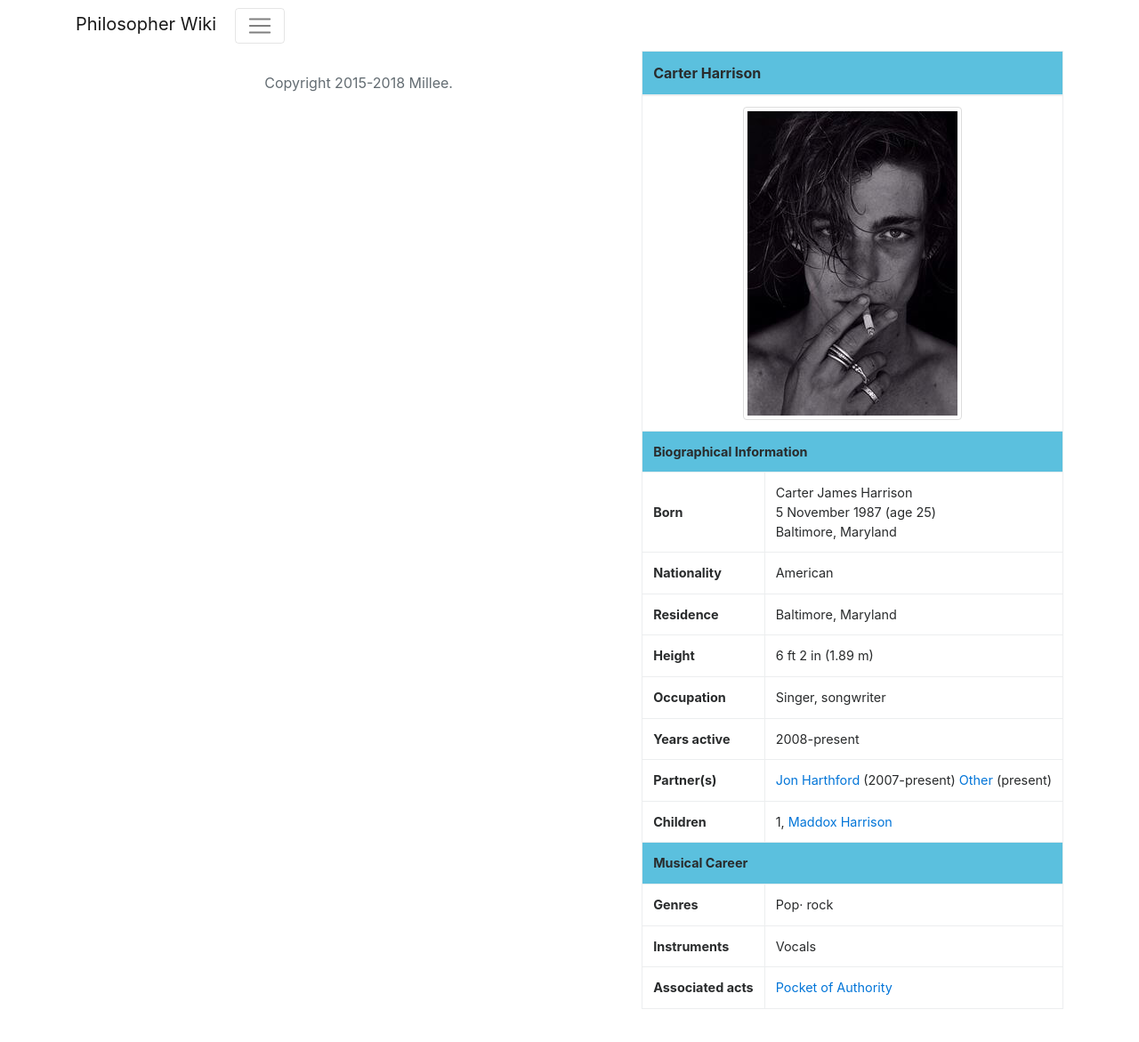
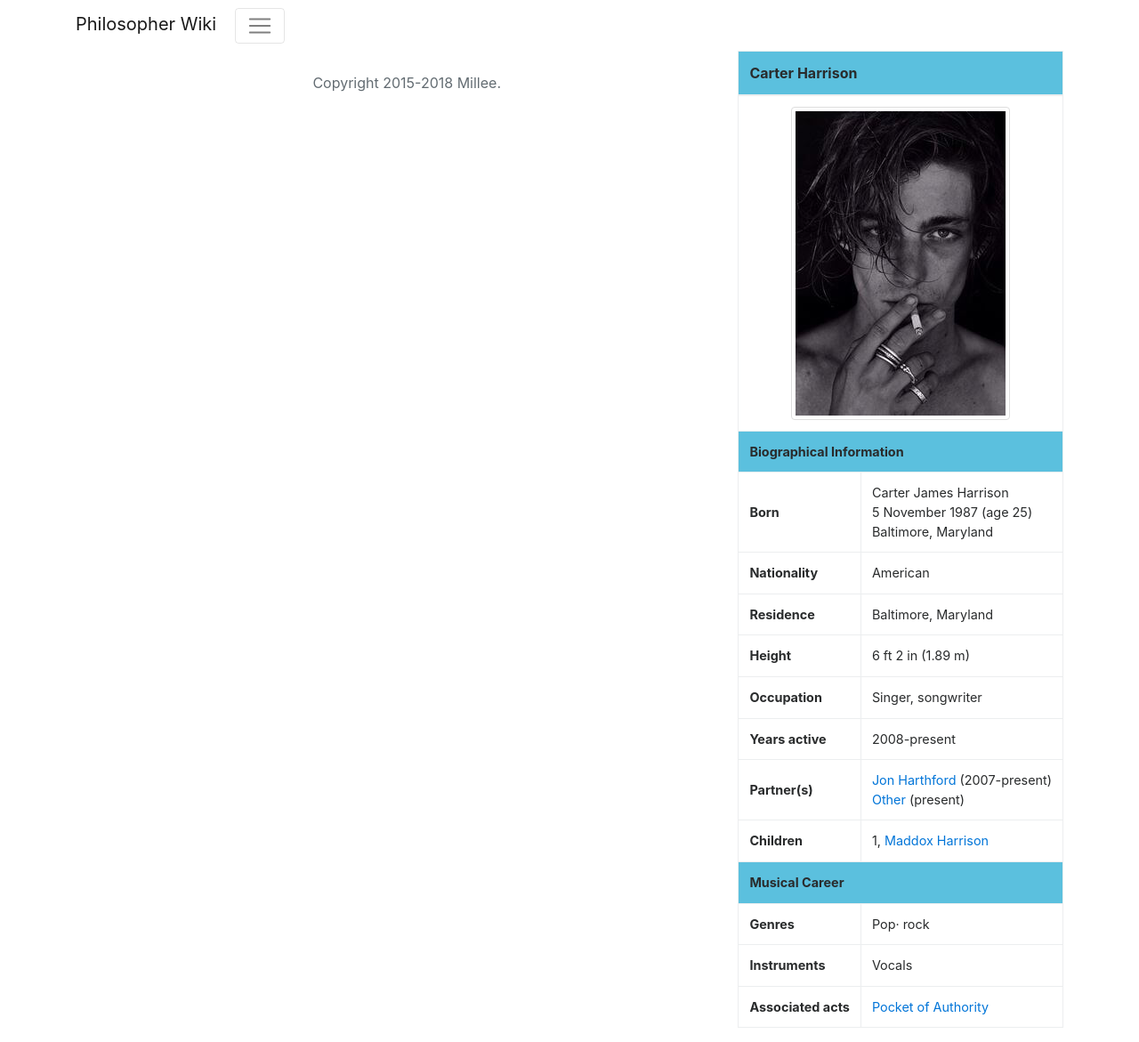
Before and after one commit to reallymillee/Philosopher, a Jekyll site: the page built from carter-test.html, in a window 1280 px wide. Shown: the whole page at 89% size. Built offline with Jekyll 4.4.1, drawn with Linux system fonts in a browser that asks for light colours; nearby versions of some CDN libraries; before the commit the page ends 1150 px from its top, so only the background shows below that.

```diff
--- a/_includes/infobox.html
+++ b/_includes/infobox.html
@@ -56,7 +56,7 @@
             {% for i in partners %}
               {% capture partnerinfo %}{{ i }}{% endcapture %}
               {% assign info = partnerinfo | split: '/' %}
-              <a href="/{{ info[0] | slugify }}">{{ info[0] }}</a> {{ info[1] }}
+              <a href="/{{ info[0] | slugify }}">{{ info[0] }}</a> {{ info[1] }}{% unless forloop.last %}<br>{% endunless %}
             {% endfor %}
           </td>
         </tr>
```
